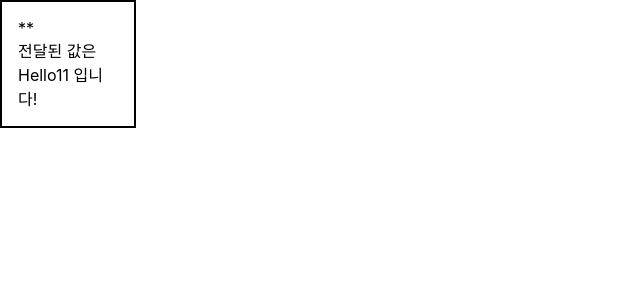
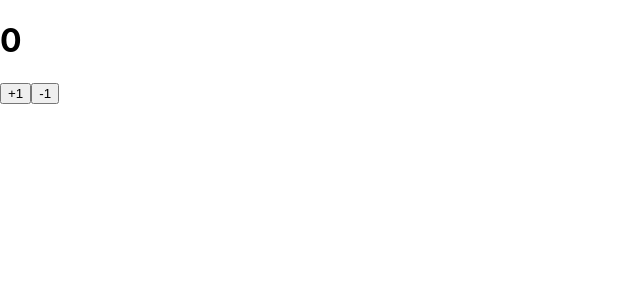
Before and after one commit to kkyy3402/React_Study, a React (Create React App) app in the folder begin-react/: page / in a window 1280 px wide. Shown: the top 300 px of the page, without its empty margins (0-640 px from the left). Built offline with nearby package versions, Linux system fonts and the light colour scheme.

Commit message:
useState 예제 추가

```diff
--- a/begin-react/src/App.js
+++ b/begin-react/src/App.js
@@ -2,16 +2,13 @@
 import Hello from "./TestDatas/Hello";
 import PropsTest from "./TestDatas/PropsTest";
 import Wrapper from "./TestDatas/Wrapper";
+import Counter from "./TestDatas/Counter";
 
 function App() {
   return (
     <div className="App">
-      <Wrapper isSpecial={true}>
 
-      <PropsTest name="Hello"/>
-
-      </Wrapper>
-
+      <Counter/>
 
 
     </div>
--- /dev/null
+++ b/begin-react/src/TestDatas/Counter.js
@@ -0,0 +1,28 @@
+import React, { useState } from 'react';
+
+function Counter(){
+
+    const [number, setNumber] = useState(0);
+
+    const onIncrease = () => {
+        setNumber(number+1) ;
+    }
+
+    const onDecrease = () => {
+        setNumber(number-1) ;
+    }
+
+    return (
+    <div>
+
+        <h1>{number}</h1>
+
+        <button onClick={onIncrease}>+1</button>
+        <button onClick={onDecrease}>-1</button>
+
+    </div>
+)}
+
+
+
+export default Counter;
```
Also changed, not shown: 1 other file (tests, documents, lock files or other folders).
